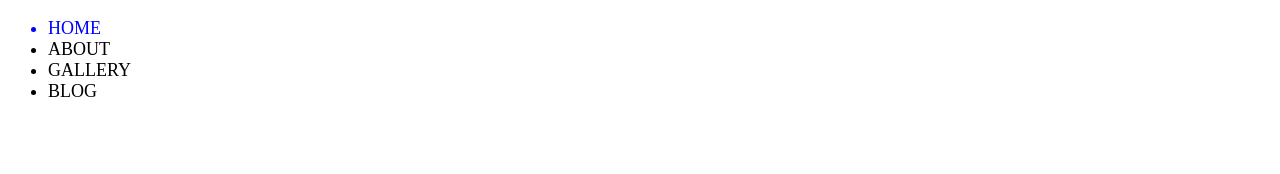
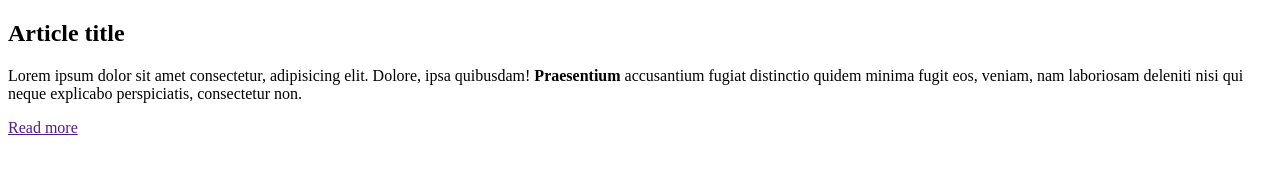
Before and after one commit to VictorSelischev/javaScript_49, a plain HTML site: page index.html in a window 1280 px wide. Drawn offline with Linux system fonts and the light colour scheme.

Commit message:
Модуль 6 - DOM

```diff
--- a/index.html
+++ b/index.html
@@ -28,7 +28,7 @@
         <!-- <script src="./js/module-05.js" type="module"></script> -->
         <!-- <script src="./js/avtoproverka-05.js" type="module"></script> -->
         <!-- <script src="./js/qa-05.js" type="module"></script> -->
-
+        <script src="./js/module-06.js" type="module"></script>
 
         <!-- <ul>
             <li>First item</li>
@@ -39,14 +39,42 @@
         </ul> -->
 
 
-        <ul id="menu" class="menu">
+        <!-- <ul id="menu" class="menu">
             <li class="menu-item">home</li>
             <li class="menu-item">about</li>
             <li class="menu-item">gallery</li>
             <li>blog</li>
         </ul>
 
+        <ul id="menu" class="menu">
+            <li class="menu-item">home</li>
+            <li class="menu-item">about</li>
+            <li class="menu-item">gallery</li>
+            <li>blog</li>
+        </ul> -->
 
-                <script src="./js/module-06.js" type="module"></script>
+
+        <!-- <textarea id="message" class="materialize-textarea" rows="5">Default textarea message</textarea>
+
+        <div>
+            <a href="/home" class="btn">home</a>
+            <a href="/about" class="btn active">about</a>
+            <a href="/gallery" class="btn gallery">gallery Super</a>
+        </div>
+
+        <br>
+        <img class="image" src="https://placeimg.com/640/480/animals" alt="" width="320" /> -->
+
+
+
+        <article class="article">
+            <h2 class="title">Article title</h2>
+            <p class="text">Lorem ipsum dolor sit amet consectetur, adipisicing elit. Dolore, ipsa quibusdam!
+                <strong>Praesentium</strong> accusantium fugiat distinctio quidem minima fugit eos, veniam, nam laboriosam
+                deleniti nisi qui neque explicabo perspiciatis, consectetur non.</p>
+            <a class="link" href="">Read more</a>
+        </article>
+
+
     </body>
 </html>
--- a/js/module-06.js
+++ b/js/module-06.js
@@ -15,20 +15,72 @@
 
 
 
-const listWithId = document.querySelector('#menu');
-listWithId.style.textTransform = 'uppercase';
-listWithId.style.fontSize = '18px';
-console.log(listWithId);
+// const listWithId = document.querySelector('#menu');
+// listWithId.style.textTransform = 'uppercase';
+// listWithId.style.fontSize = '28px';
+// console.log(listWithId);
 
-const listWithClass = document.querySelector('.menu');
-console.log(listWithClass);
+// const listWithClass = document.querySelector('.menu');
+// console.log(listWithClass);
 
-const menuItemsByTagName = document.querySelectorAll("li");
-console.log(menuItemsByTagName);
+// const menuItemsByTagName = document.querySelectorAll("li");
+// console.log(menuItemsByTagName);
 
-const menuItemsByClass = document.querySelectorAll(".menu-item");
-console.log(menuItemsByClass);
+// const menuItemsByClass = document.querySelectorAll(".menu-item");
+// console.log(menuItemsByClass);
 
-const firstMenuItem = document.querySelector(".menu-item");
-firstMenuItem.style.color = 'blue';
-console.log(firstMenuItem);
+// const firstMenuItem = document.querySelector(".menu-item");
+// firstMenuItem.style.color = 'blue';
+// console.log(firstMenuItem);
+
+
+
+
+// //===================================================
+// const message = document.querySelector("#message");
+// console.log(message.value); // Default textarea message
+
+// //===================================================
+// const activeLink = document.querySelector(".btn.active");
+// console.log(activeLink.href); // https://s.codepen.io/about
+
+// const noActiveLink = document.querySelector('.btn');
+// console.log(noActiveLink.href);
+
+// //===================================================
+// const image = document.querySelector(".image");
+// console.log(image.src); // https://placeimg.com/640/480/animals
+// image.src = 'https://placeimg.com/640/480/tech';
+
+
+// const text = document.querySelector('.btn.gallery');
+// console.log(text.textContent);
+
+// text.textContent = 'Галлерея (по-русски)';
+// console.log(text.textContent);
+
+// text.style.backgroundColor = '#1E90FF';
+// text.style.color = 'white';
+
+// const imgHtml = document.querySelector('.image');
+// console.log(imgHtml);
+// imgHtml.setAttribute('alt', 'Каждый раз новая картинка')
+// console.log(imgHtml.alt);
+// console.log(imgHtml.attributes);
+
+// //===================================================
+
+
+
+
+const article = document.querySelector(".article");
+console.log(article.innerHTML);
+
+const title = document.querySelector(".article .title");
+console.log(title.innerHTML);
+
+const text = document.querySelector(".article .text");
+console.log(text.innerHTML);
+
+const link = document.querySelector(".article .link");
+console.log(link.innerHTML);
```
